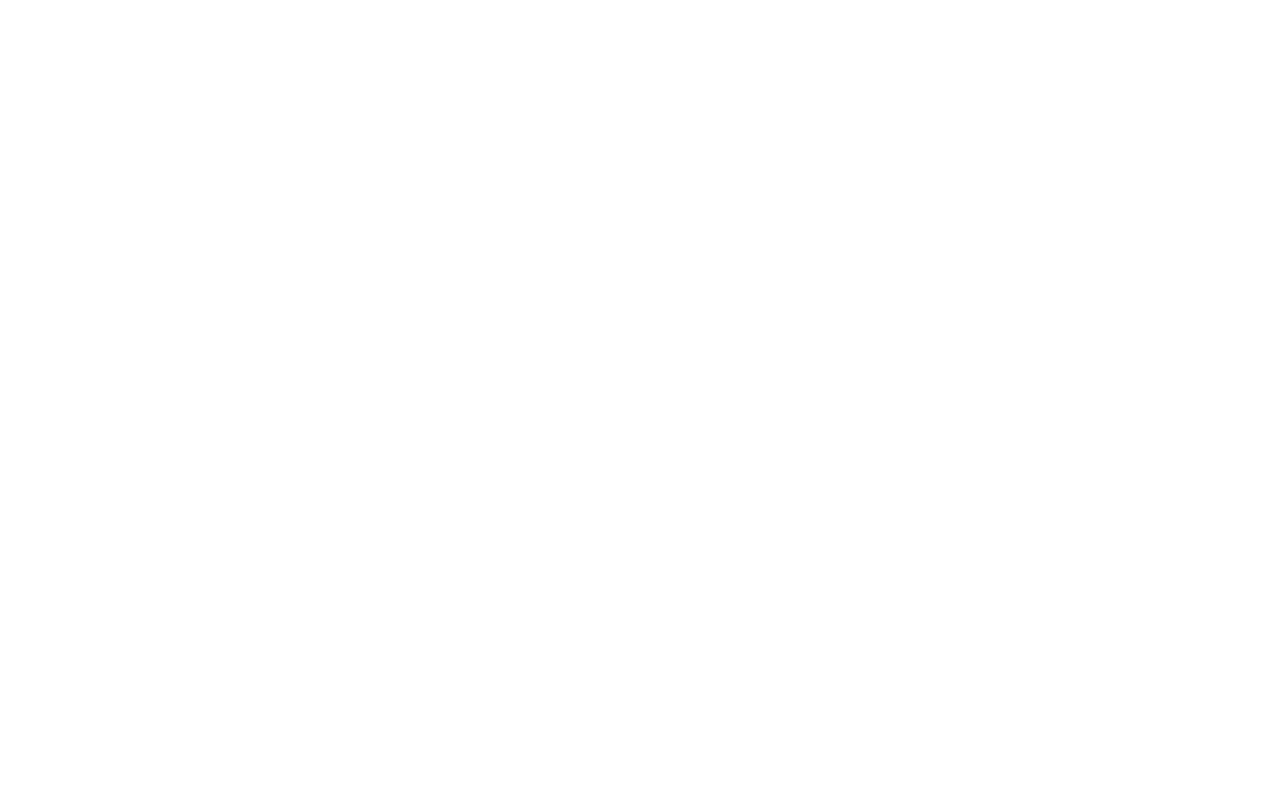
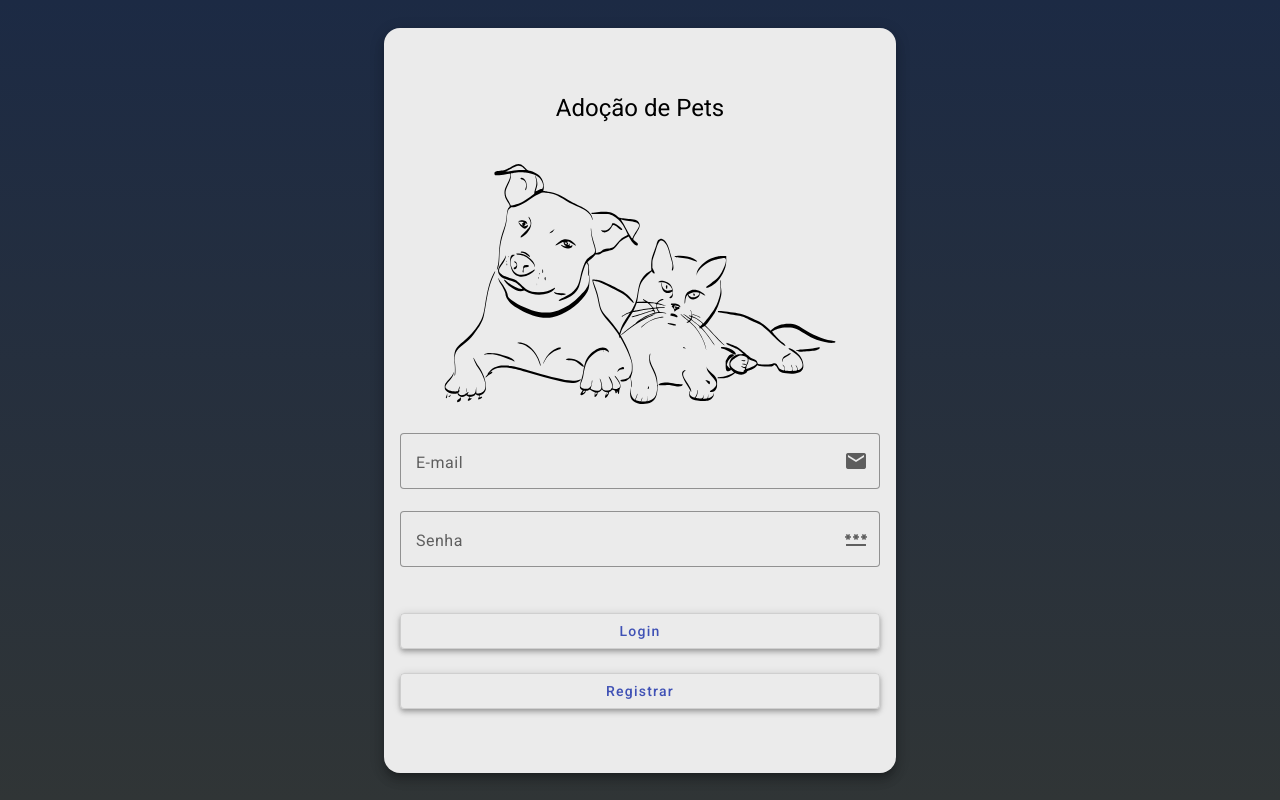
Before and after one commit to oEduardoBorges/adocao-pets-web, an Angular app: page /login in a window 1280 px wide. Before the commit this address led to /. Built offline with nearby package versions, Linux system fonts and the light colour scheme.

Commit message:
Fazendo o HTML e CSS para LOGIN

```diff
--- a/package.json
+++ b/package.json
@@ -21,6 +21,7 @@
     "@angular/platform-server": "^17.0.0",
     "@angular/router": "^17.0.0",
     "@angular/ssr": "^17.0.0",
+    "@auth0/angular-jwt": "^5.2.0",
     "express": "^4.18.2",
     "rxjs": "~7.8.0",
     "tslib": "^2.3.0",
--- a/src/app/app-routing.module.ts
+++ b/src/app/app-routing.module.ts
@@ -1,7 +1,10 @@
 import { NgModule } from '@angular/core';
 import { RouterModule, Routes } from '@angular/router';
+import { LoginComponent } from './components/login/login.component';
 
-const routes: Routes = [];
+const routes: Routes = [
+  {path: 'login', component: LoginComponent}
+];
 
 @NgModule({
   imports: [RouterModule.forRoot(routes)],
--- a/src/app/components/login/login.component.css
+++ b/src/app/components/login/login.component.css
@@ -0,0 +1,38 @@
+.container {
+    height: 100%;
+    background: linear-gradient(180deg, rgba(2,0,36,1) 0%, rgb(28, 42, 68) 0%, rgb(48, 53, 54) 100%);
+    display: flex;
+    align-items: center;
+    justify-content: center;
+}
+
+.form {
+    width: 30rem;
+    margin: auto;
+    background-color: rgb(235, 235, 235);
+    padding: 4rem 1rem;
+    border-radius: 1rem;
+}
+
+h1 {
+    width: 100%;
+    text-align: center;
+}
+
+img {
+    height: 15rem;
+    width: 100%;
+    margin: 1.5rem auto 1.5rem auto;
+}
+
+.full-width {
+     width: 100%;
+}
+
+button {
+    margin-top: 1.5rem;
+}
+
+mat-icon {
+    opacity: .6;
+}
--- a/src/app/components/login/login.component.html
+++ b/src/app/components/login/login.component.html
@@ -1 +1,24 @@
-<p>login works!</p>
+<div class="container">
+  <form class="form mat-elevation-z8">
+
+    <h1>Adoção de Pets</h1>
+
+    <img src="assets/img/login.svg" alt="Login">
+
+      <mat-form-field class="full-width" appearance="outline">
+        <mat-label>E-mail</mat-label>
+        <input name="email" matInput>
+        <mat-icon matSuffix>email</mat-icon>
+      </mat-form-field>
+
+      <mat-form-field class="full-width" appearance="outline">
+          <mat-label>Senha</mat-label>
+          <input  name="senha" type="password" matInput>
+          <mat-icon matSuffix>password</mat-icon>
+      </mat-form-field>
+
+      <button class="full-width mat-elevation-z4" mat-stroked-button color="primary">Login</button>
+      <button class="full-width mat-elevation-z4" mat-stroked-button color="primary">Registrar</button>
+  </form>
+
+</div>
```
Also changed, not shown: src/app/app.module.ts (+40 -1 lines), src/assets/img/login.svg (added), 1 other file (tests, documents, lock files or other folders).
